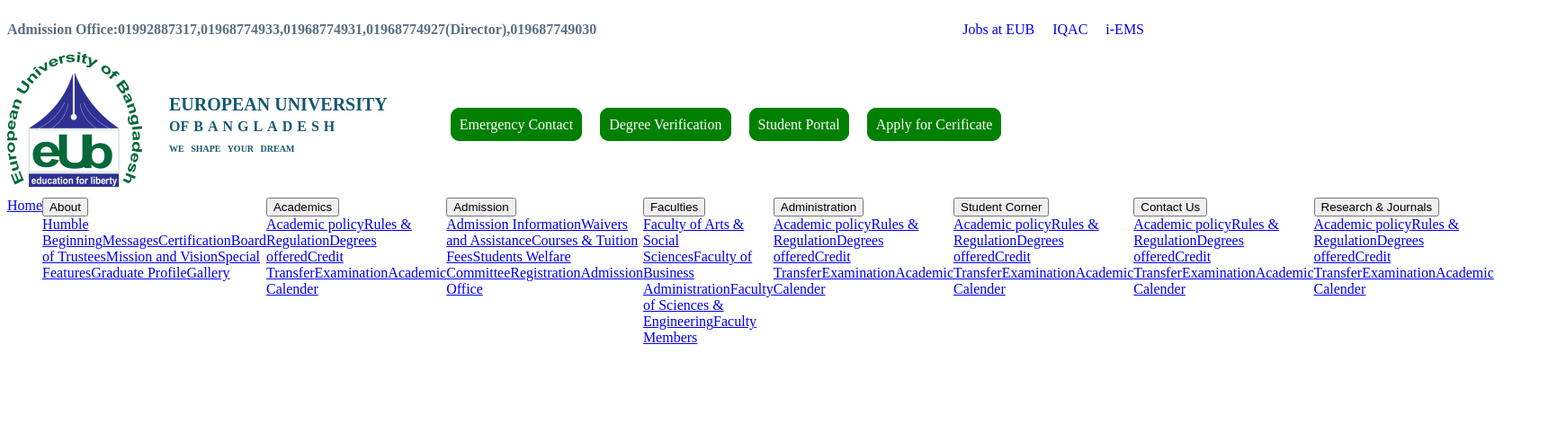
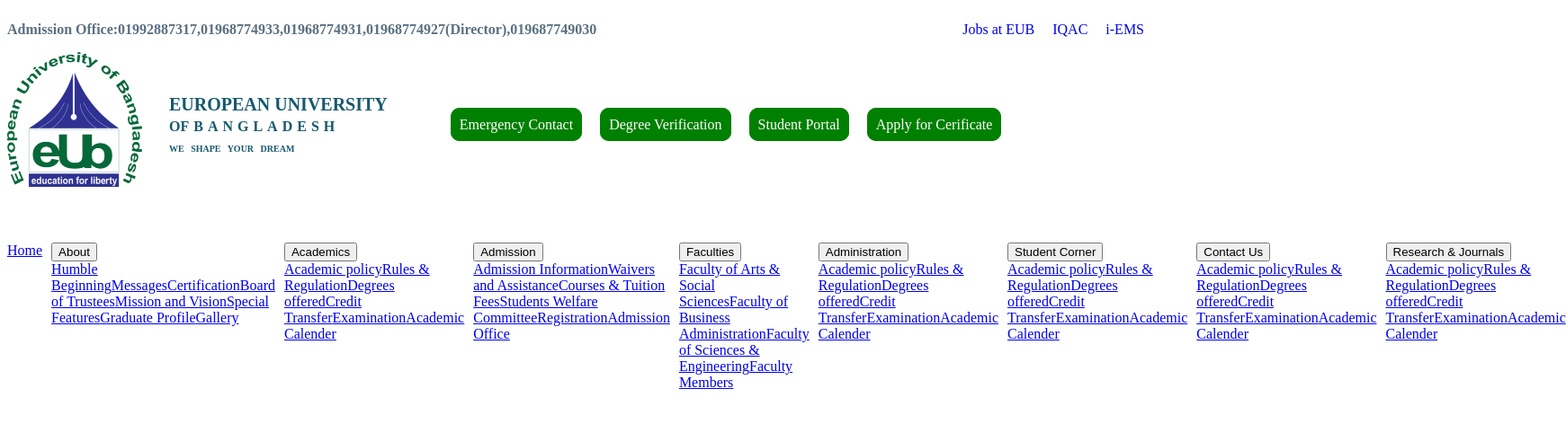
Before and after one commit to mdnlislam/html, a React (Vite) app: page / in a window 1280 px wide. Shown: the top 472 px of the page at 90% size, 1741 px wide, since content can reach past the window. Built offline with nearby package versions, Linux system fonts and the light colour scheme.

Commit message:
some work

```diff
--- a/src/App.css
+++ b/src/App.css
@@ -89,4 +89,10 @@
 
 .navbar{
     display: flex;
+    gap: 10px;
 }
+.Menu_Ber{
+    padding-top: 50px;
+    margin: 0;
+
+}
```
